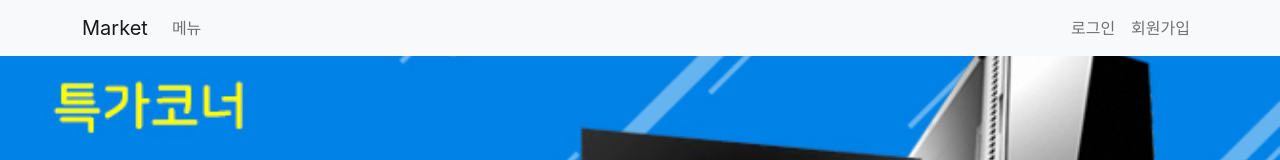
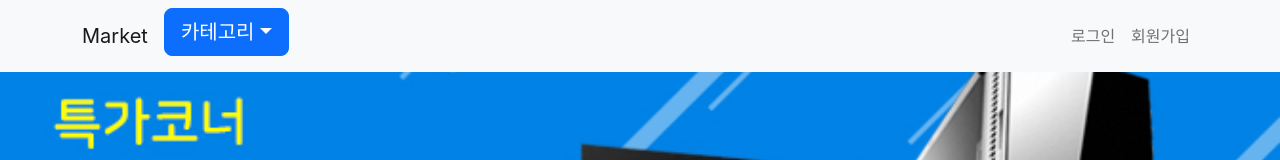
Before and after one commit to cjw7256/project_beta, a React (Create React App) app: page / in a window 1280 px wide. Shown: the top 160 px of the page. Built offline with nearby package versions, Linux system fonts and the light colour scheme.

Commit message:
메뉴 카테고리 버튼 추가

```diff
--- a/src/App.js
+++ b/src/App.js
@@ -1,5 +1,9 @@
 import './App.css';
-import { Button, Navbar, Nav, Container, Row, Col, Card, } from "react-bootstrap";
+import { Button, Navbar, Nav,
+  Container, Row, Col, Card,
+  DropdownButton, SplitButton,
+  ButtonGroup, Dropdown
+} from "react-bootstrap";
 import { Routes, Route, Link, useNavigate } from "react-router-dom";
 import { useState } from 'react';
 import DesktopCard from './components/DesktopCard.js'
@@ -45,7 +49,24 @@ function App() {
         <Container>
           <Navbar.Brand href="/">Market</Navbar.Brand>
           <Nav className="me-auto">
-            <Nav.Link onClick={() => { navigate("/menu") }}>메뉴</Nav.Link>
+          <div className="mb-2">
+                  {[DropdownButton].map((DropdownType, idx) => (
+                    <DropdownType
+                      as={ButtonGroup}
+                      key={idx}
+                      id={`dropdown-button-drop-${idx}`}
+                      size="lg"
+                      title="카테고리"
+                    >
+                      <Dropdown.Item eventKey="1">데스크톱</Dropdown.Item>
+                      <Dropdown.Item eventKey="2">노트북</Dropdown.Item>
+                      <Dropdown.Divider />
+                      <Dropdown.Item eventKey="3">마우스</Dropdown.Item>
+                      <Dropdown.Item eventKey="4">키보드</Dropdown.Item>
+                      <Dropdown.Item eventKey="5">헤드셋</Dropdown.Item>
+                    </DropdownType>
+                  ))}
+                </div>
           </Nav>
           <Nav className="user-login">
             <Nav.Link onClick={() => { navigate("/login") }}>로그인</Nav.Link>
@@ -59,7 +80,11 @@ function App() {
           path="/"
           element={
             <div>
-              <div className="banner"></div>
+              <div className="banner">
+
+
+
+              </div>
               <Container>
                 <Row sm={1} md={3}>
                   {desktops.map((data, i) => {
```
